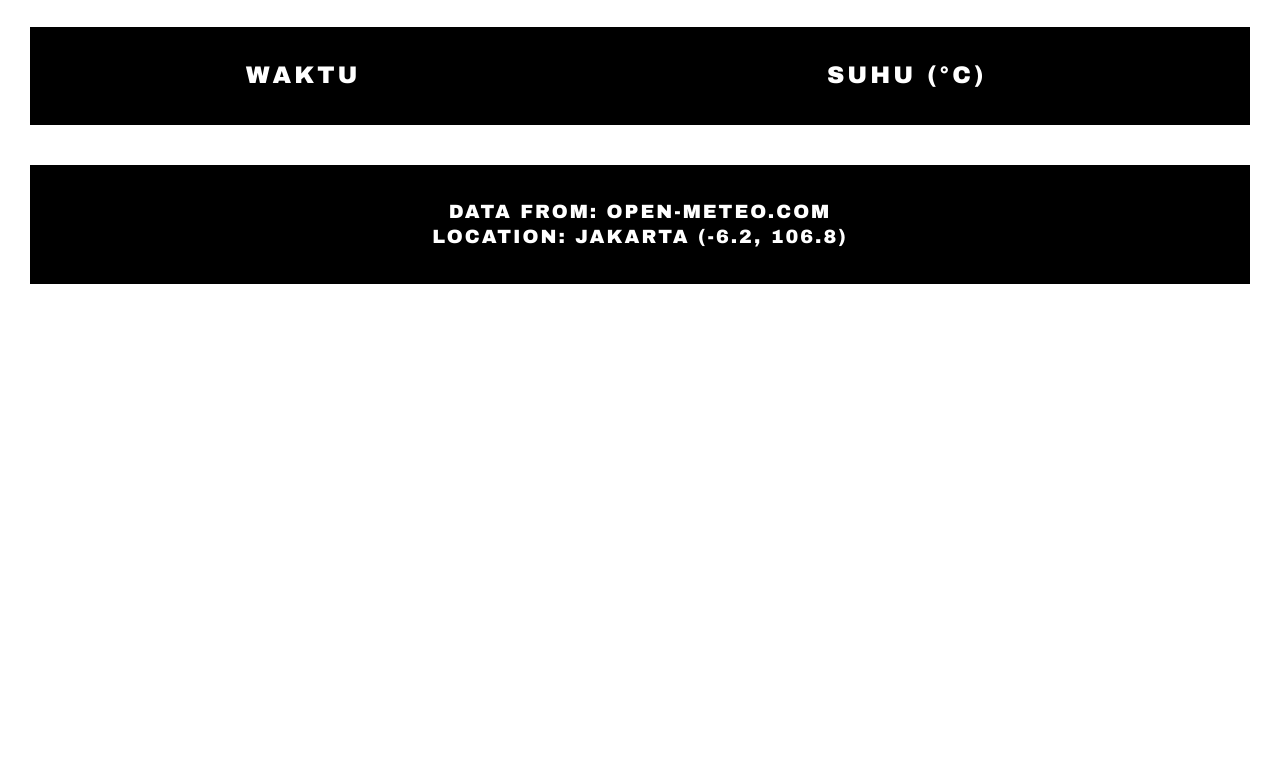
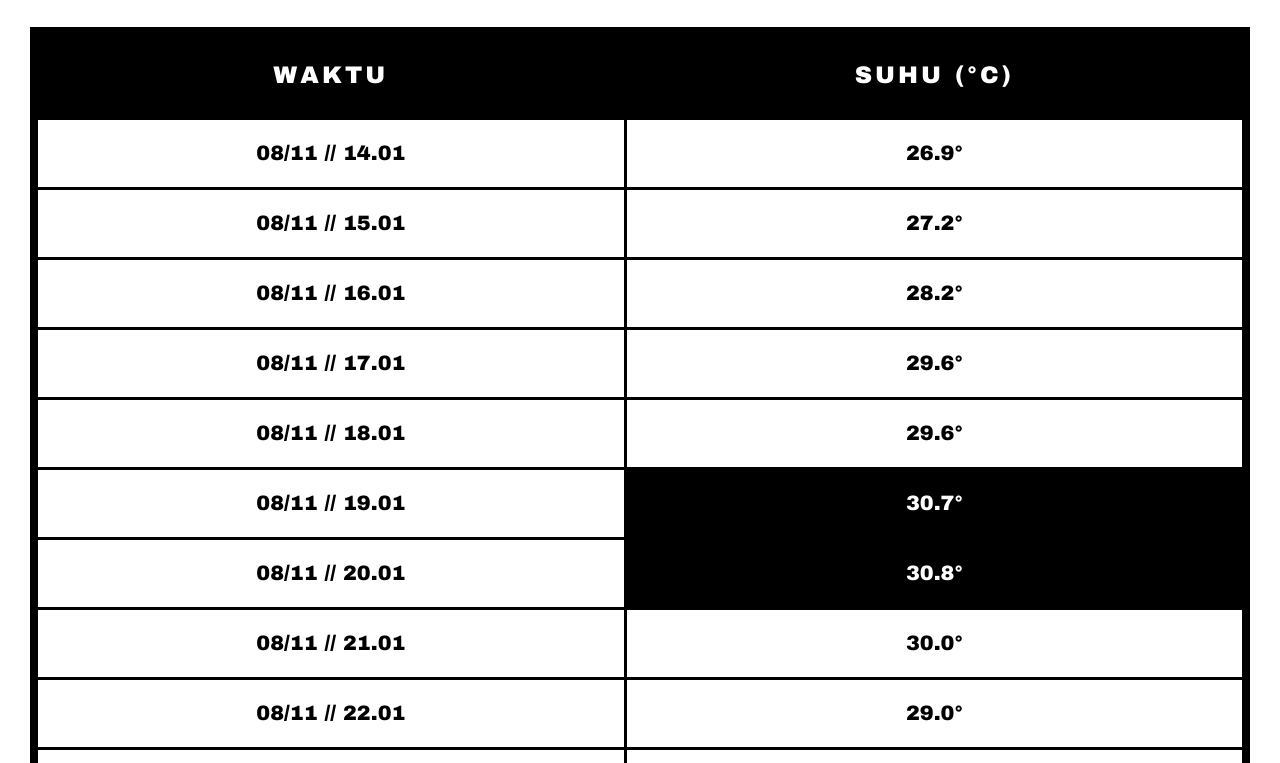
Before and after one commit to otaruram/Tugas_02, a website: page index.html in a window 1280 px wide. Shown: the part 575-1338 px from the top of the page. Before the commit the page ends 929 px from the top, so only its background shows below. Drawn offline with Linux system fonts and the light colour scheme.

Commit message:
Add embedded fallback JavaScript to guarantee data display

```diff
--- a/index.html
+++ b/index.html
@@ -42,5 +42,85 @@
     </main>
 
     <script type="module" src="dist/main.js"></script>
+    <script>
+        // Fallback jika main.js gagal load
+        window.addEventListener('load', function() {
+            setTimeout(function() {
+                const tableBody = document.getElementById('weather-data');
+                const status = document.getElementById('status');
+
+                // Jika tabel masih kosong setelah 3 detik, gunakan fallback
+                if (!tableBody || tableBody.children.length === 0) {
+                    console.log('Fallback: Loading embedded weather app...');
+                    loadFallbackWeatherApp();
+                }
+            }, 3000);
+        });
+
+        function loadFallbackWeatherApp() {
+            const tableBody = document.getElementById('weather-data');
+            const status = document.getElementById('status');
+            const refreshBtn = document.getElementById('refresh-btn');
+
+            if (!tableBody || !status || !refreshBtn) return;
+
+            status.textContent = 'MEMUAT DATA DEMO...';
+            refreshBtn.textContent = 'LOADING...';
+
+            // Generate mock data
+            const now = new Date();
+            const mockData = [];
+
+            for (let i = 0; i < 24; i++) {
+                const time = new Date(now.getTime() + (i * 60 * 60 * 1000));
+                const baseTemp = 27 + Math.sin(i * Math.PI / 12) * 3;
+                const randomVariation = (Math.random() - 0.5) * 2;
+                const temperature = Math.round((baseTemp + randomVariation) * 10) / 10;
+
+                mockData.push({
+                    time: time.toLocaleString('id-ID', {
+                        month: '2-digit',
+                        day: '2-digit',
+                        hour: '2-digit',
+                        minute: '2-digit'
+                    }).replace(',', ' //'),
+                    temperature: temperature
+                });
+            }
+
+            // Render data
+            tableBody.innerHTML = '';
+            mockData.forEach(item => {
+                const row = document.createElement('tr');
+                row.className = 'data-row';
+
+                const timeCell = document.createElement('td');
+                timeCell.textContent = item.time;
+                timeCell.className = 'time-cell';
+
+                const tempCell = document.createElement('td');
+                tempCell.textContent = item.temperature.toFixed(1) + '°';
+                tempCell.className = 'temp-cell';
+
+                if (item.temperature > 30) {
+                    tempCell.classList.add('hot');
+                } else if (item.temperature < 20) {
+                    tempCell.classList.add('cool');
+                }
+
+                row.appendChild(timeCell);
+                row.appendChild(tempCell);
+                tableBody.appendChild(row);
+            });
+
+            status.textContent = 'DATA DEMO JAKARTA (FALLBACK)';
+            refreshBtn.textContent = 'REFRESH DATA';
+
+            // Add refresh functionality
+            refreshBtn.onclick = function() {
+                loadFallbackWeatherApp();
+            };
+        }
+    </script>
 </body>
 </html>
```
